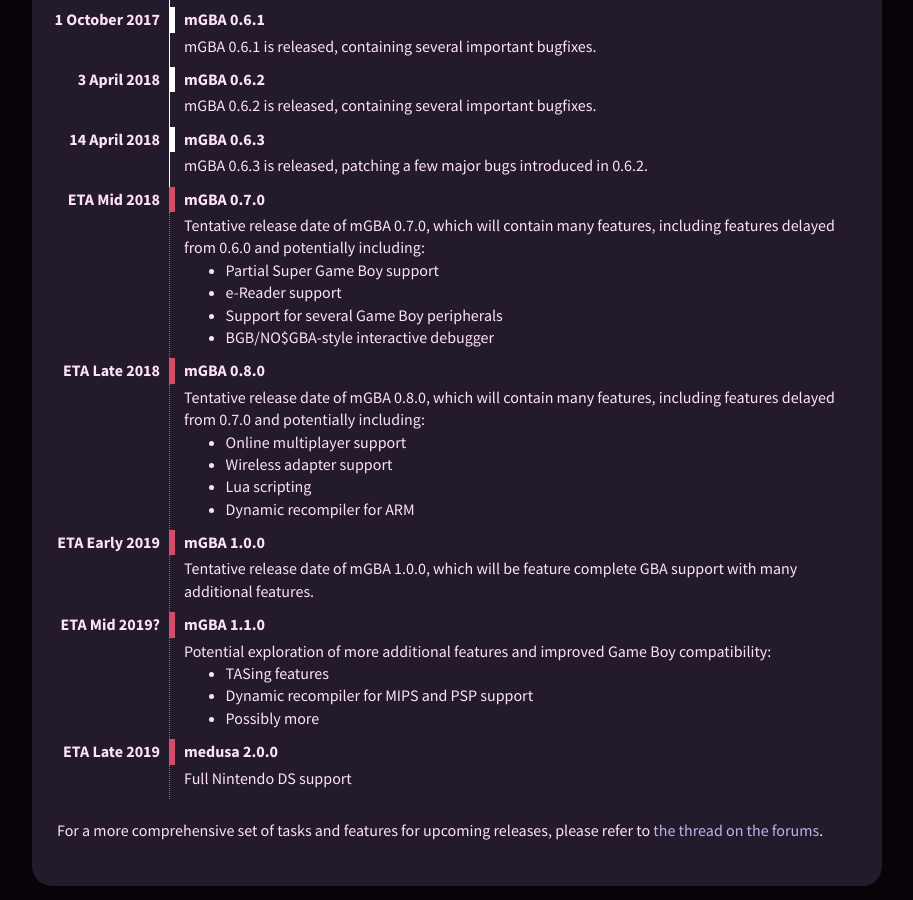
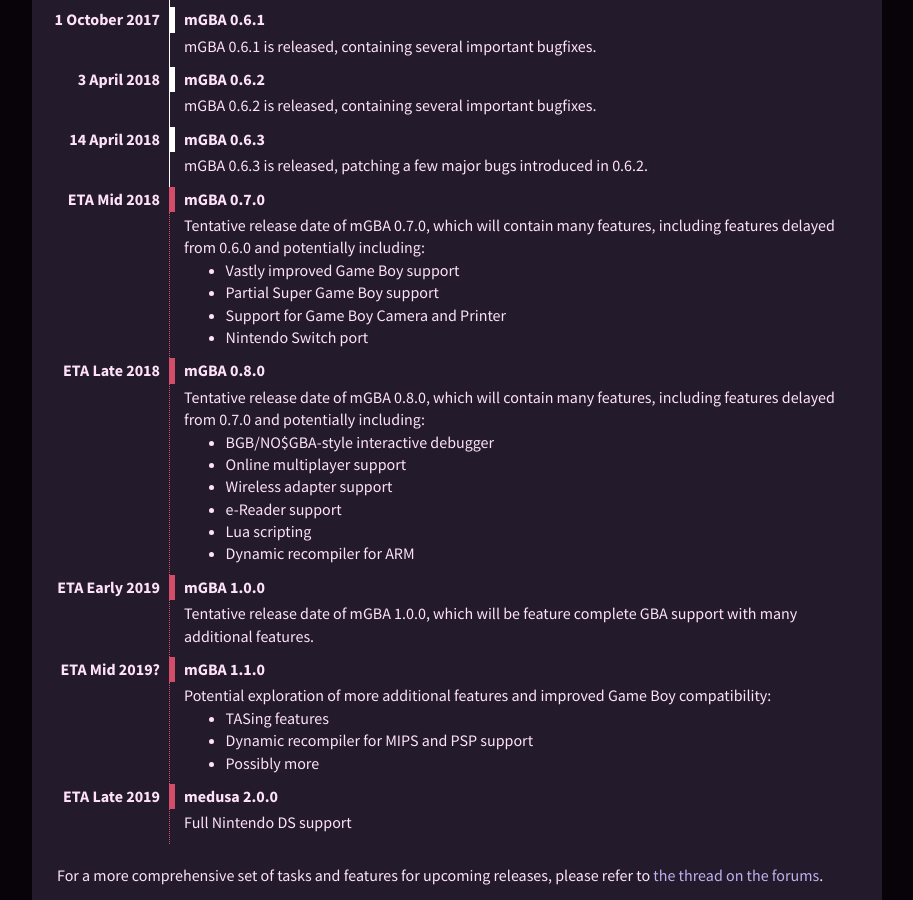
Before and after one commit to mgba-emu/www, a Jekyll site: the page built from timeline.markdown, in a window 1280 px wide and 900 px high, scrolled down 3283 px. Shown: the whole window, without its empty margins (82-995 px from the left). Built offline with Jekyll 4.4.1, drawn with Linux system fonts in a browser that asks for light colours.

Commit message:
Add Switch announcement

```diff
--- a/downloads.markdown
+++ b/downloads.markdown
@@ -47,11 +47,11 @@
 * [Windows](https://s3.amazonaws.com/mgba/mGBA-build-latest-win32.7z)
 * [macOS](https://s3.amazonaws.com/mgba/mGBA-build-latest-osx.tar.xz)
 * [Ubuntu (64-bit, 16.04)](https://s3.amazonaws.com/mgba/mGBA-build-latest-ubuntu64-xenial.tar.xz)
-* [Ubuntu (64-bit, 17.10)](https://s3.amazonaws.com/mgba/mGBA-build-latest-ubuntu64-artful.tar.xz)
 * [Ubuntu (64-bit, 18.04)](https://s3.amazonaws.com/mgba/mGBA-build-latest-ubuntu64-bionic.tar.xz)
 
 ### Homebrew
 * [Nintendo 3DS](https://s3.amazonaws.com/mgba/mGBA-build-latest-3ds.7z)
+* [Nintendo Switch](https://s3.amazonaws.com/mgba/mGBA-build-latest-switch.7z)
 * [Wii](https://s3.amazonaws.com/mgba/mGBA-build-latest-wii.7z)
 * [PlayStation Vita](https://s3.amazonaws.com/mgba/mGBA-build-latest-vita.7z)
 
--- a/timeline.markdown
+++ b/timeline.markdown
@@ -225,10 +225,10 @@
 <dd class="tl-future">
 	<p>Tentative release date of mGBA 0.7.0, which will contain many features, including features delayed from 0.6.0 and potentially including:</p>
 	<ul>
+		<li>Vastly improved Game Boy support</li>
 		<li>Partial Super Game Boy support</li>
-		<li>e-Reader support</li>
-		<li>Support for several Game Boy peripherals</li>
-		<li>BGB/NO$GBA-style interactive debugger</li>
+		<li>Support for Game Boy Camera and Printer</li>
+		<li>Nintendo Switch port</li>
 	</ul>
 </dd>
 <dt class="tl-future">
@@ -238,8 +238,10 @@
 <dd class="tl-future">
 	<p>Tentative release date of mGBA 0.8.0, which will contain many features, including features delayed from 0.7.0 and potentially including:</p>
 	<ul>
+		<li>BGB/NO$GBA-style interactive debugger</li>
 		<li>Online multiplayer support</li>
 		<li>Wireless adapter support</li>
+		<li>e-Reader support</li>
 		<li>Lua scripting</li>
 		<li>Dynamic recompiler for ARM</li>
 	</ul>
```
